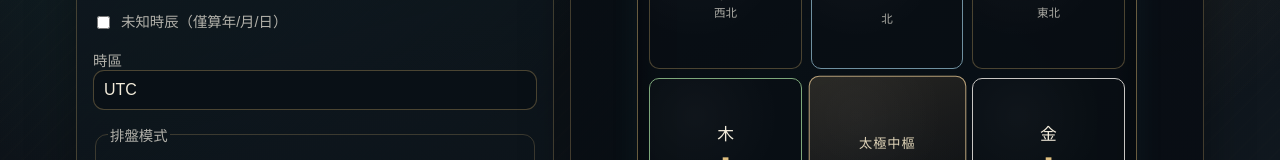
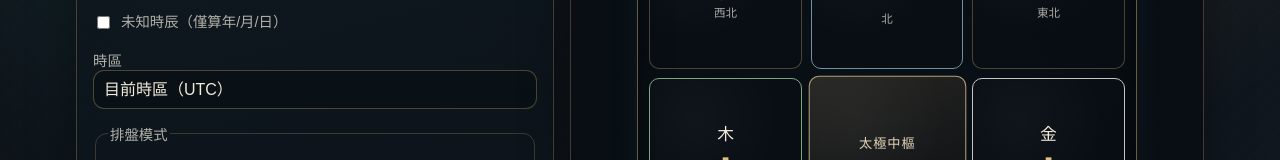
Before and after one commit to etklam/wind-water, a Nuxt app: page / in a window 1280 px wide. Shown: the part 295-455 px from the top of the page. Built offline with nearby package versions, Linux system fonts and the light colour scheme.

Commit message:
feat(form): switch timezone to Chinese dropdown with user-default

```diff
--- a/app/app.vue
+++ b/app/app.vue
@@ -4,6 +4,7 @@ import { computeNayinResult } from './composables/useNayinCalculator.js'
 import { messages } from './i18n/messages.js'
 import { elementOrder } from './utils/elements.js'
 import { nineGridCells } from './utils/nine-grid.js'
+import { buildTimezoneOptions } from './utils/timezones.js'
 
 const locale = ref('zh-Hant')
 const birthDate = ref('')
@@ -21,6 +22,7 @@ const locales = [
 ]
 
 const text = computed(() => messages[locale.value])
+const timezoneOptions = computed(() => buildTimezoneOptions(timezone.value))
 
 const dominantElement = computed(() => {
   if (!result.value) {
@@ -145,7 +147,11 @@ onBeforeUnmount(() => {
 
         <label>
           <span>{{ t('form.timezone') }}</span>
-          <input v-model="timezone" type="text" placeholder="Asia/Taipei">
+          <select v-model="timezone">
+            <option v-for="item in timezoneOptions" :key="item.value" :value="item.value">
+              {{ item.label }}
+            </option>
+          </select>
         </label>
 
         <fieldset>
--- a/app/assets/main.css
+++ b/app/assets/main.css
@@ -135,7 +135,8 @@ legend {
 
 input[type='date'],
 input[type='time'],
-input[type='text'] {
+input[type='text'],
+select {
   width: 100%;
   border: 1px solid rgba(200, 169, 107, 0.35);
   border-radius: 11px;
@@ -143,6 +144,10 @@ input[type='text'] {
   color: var(--ink);
   padding: 0.62rem;
   font-size: 1rem;
+}
+
+select {
+  appearance: none;
 }
 
 input:disabled {
--- /dev/null
+++ b/app/utils/timezones.js
@@ -0,0 +1,33 @@
+export const COMMON_TIMEZONES = [
+  { value: 'Asia/Taipei', label: '台北（UTC+08:00）' },
+  { value: 'Asia/Shanghai', label: '上海（UTC+08:00）' },
+  { value: 'Asia/Hong_Kong', label: '香港（UTC+08:00）' },
+  { value: 'Asia/Tokyo', label: '東京（UTC+09:00）' },
+  { value: 'Asia/Seoul', label: '首爾（UTC+09:00）' },
+  { value: 'Asia/Singapore', label: '新加坡（UTC+08:00）' },
+  { value: 'Asia/Bangkok', label: '曼谷（UTC+07:00）' },
+  { value: 'Asia/Dubai', label: '杜拜（UTC+04:00）' },
+  { value: 'Europe/London', label: '倫敦（UTC+00:00）' },
+  { value: 'Europe/Paris', label: '巴黎（UTC+01:00）' },
+  { value: 'Europe/Berlin', label: '柏林（UTC+01:00）' },
+  { value: 'America/New_York', label: '紐約（UTC-05:00）' },
+  { value: 'America/Chicago', label: '芝加哥（UTC-06:00）' },
+  { value: 'America/Denver', label: '丹佛（UTC-07:00）' },
+  { value: 'America/Los_Angeles', label: '洛杉磯（UTC-08:00）' },
+  { value: 'America/Vancouver', label: '溫哥華（UTC-08:00）' },
+  { value: 'Australia/Sydney', label: '雪梨（UTC+10:00）' },
+  { value: 'Pacific/Auckland', label: '奧克蘭（UTC+12:00）' }
+]
+
+export function buildTimezoneOptions(userTimezone) {
+  if (!userTimezone) {
+    return COMMON_TIMEZONES
+  }
+
+  const hasUserTimezone = COMMON_TIMEZONES.some((item) => item.value === userTimezone)
+  if (hasUserTimezone) {
+    return COMMON_TIMEZONES
+  }
+
+  return [{ value: userTimezone, label: `目前時區（${userTimezone}）` }, ...COMMON_TIMEZONES]
+}
```
Also changed, not shown: 1 other file (tests, documents, lock files or other folders).
